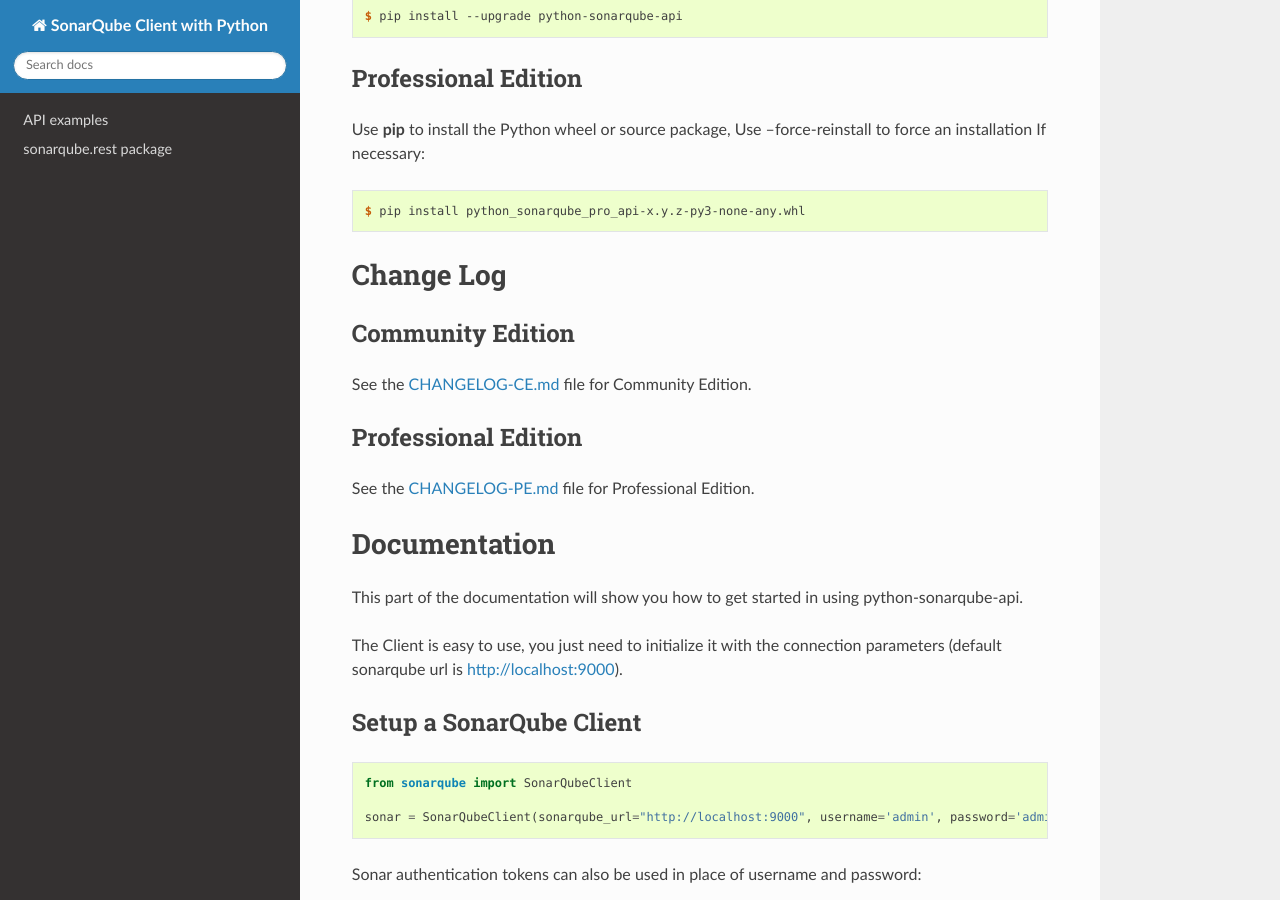
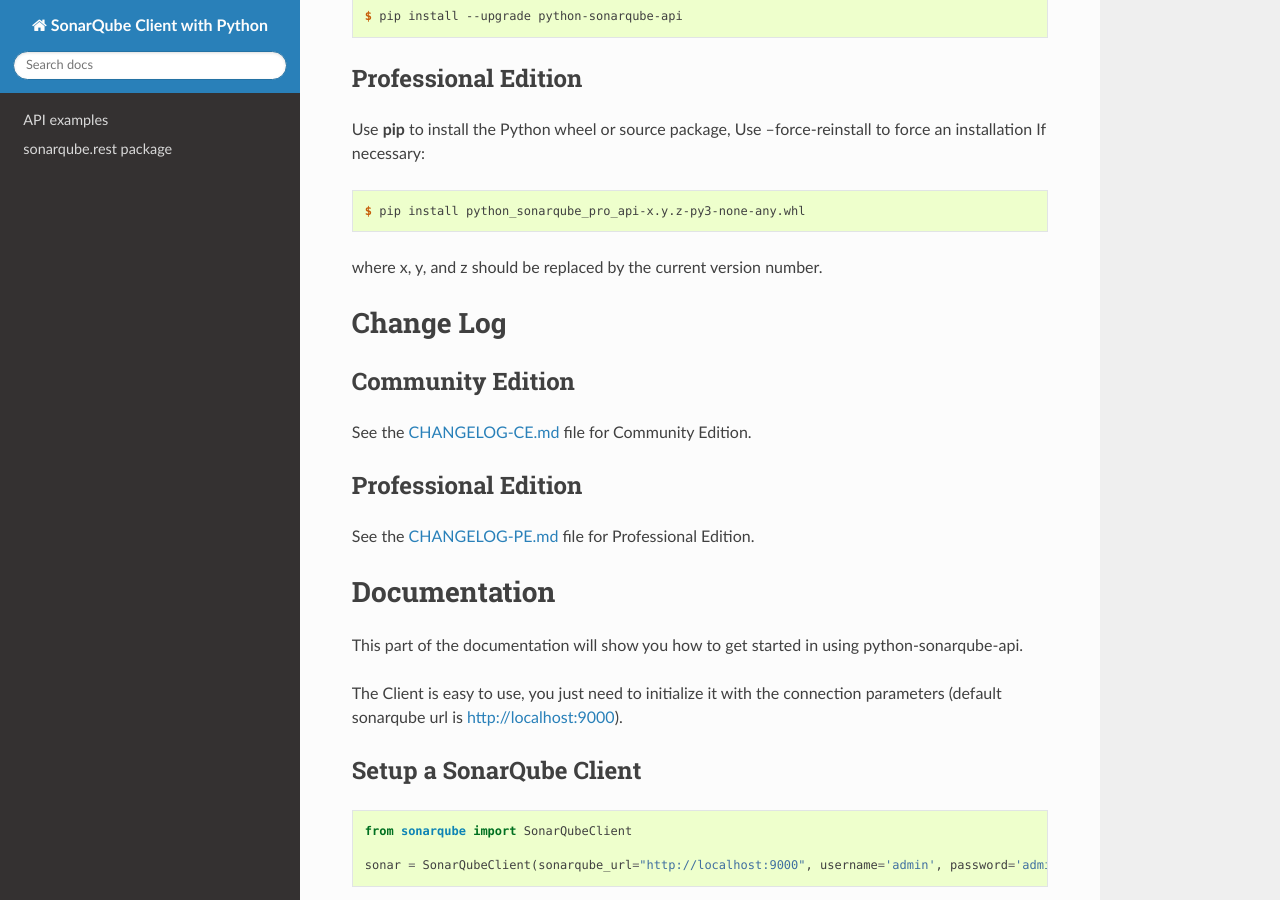
Before and after one commit to shijl0925/python-sonarqube-api, a Sphinx documentation site: the page built from docs/index.rst, in a window 1280 px wide and 900 px high, scrolled down 1184 px. Built offline with Sphinx 7.4.7 and the Read the Docs theme 2.0.0, drawn with Linux system fonts in a browser that asks for light colours.

Commit message:
description of how to install the pro version

```diff
--- a/README.rst
+++ b/README.rst
@@ -79,6 +79,8 @@
 
     pip install python_sonarqube_pro_api-x.y.z-py3-none-any.whl
 
+where x, y, and z should be replaced by the current version number.
+
 
 Documentation
 =============
--- a/docs/index.rst
+++ b/docs/index.rst
@@ -61,6 +61,9 @@
 .. code-block:: console
 
    $ pip install python_sonarqube_pro_api-x.y.z-py3-none-any.whl
+
+
+where x, y, and z should be replaced by the current version number.
 
 
 Change Log
```
